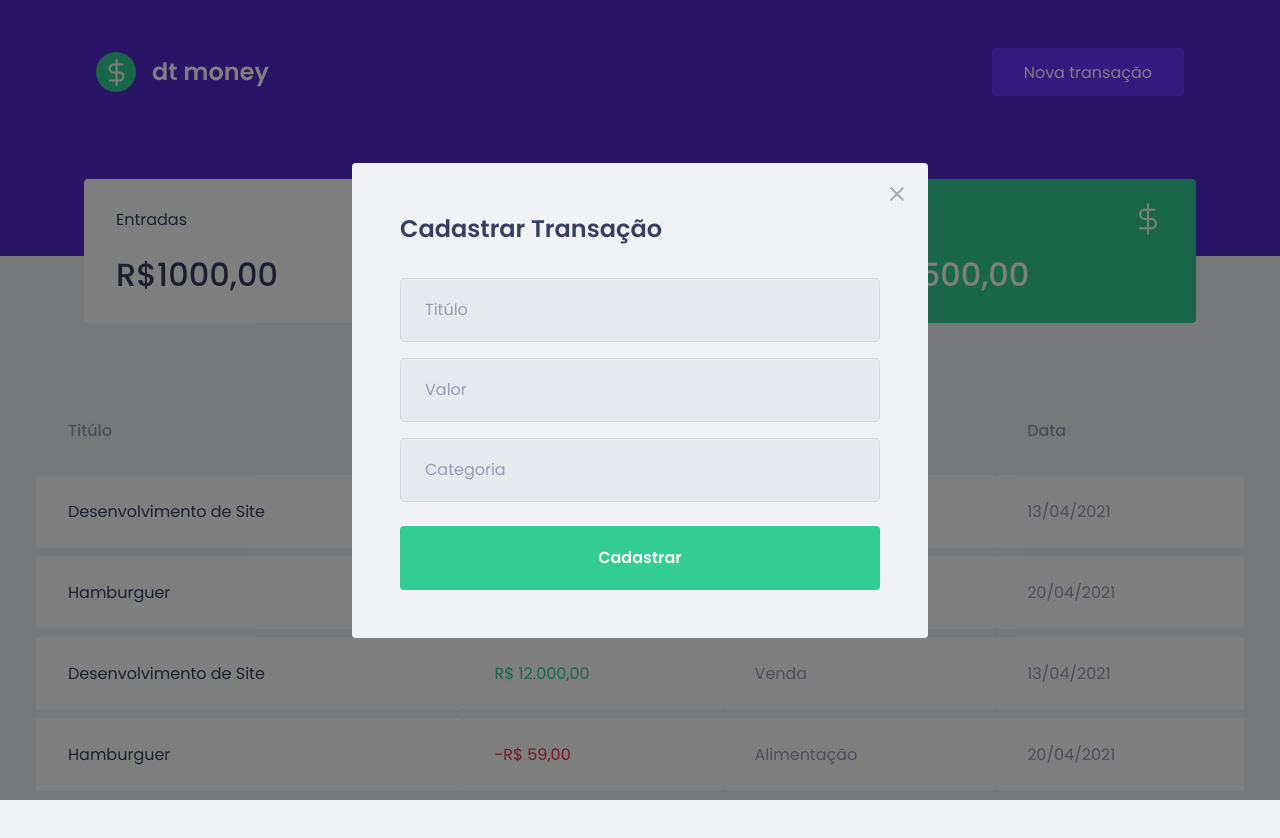
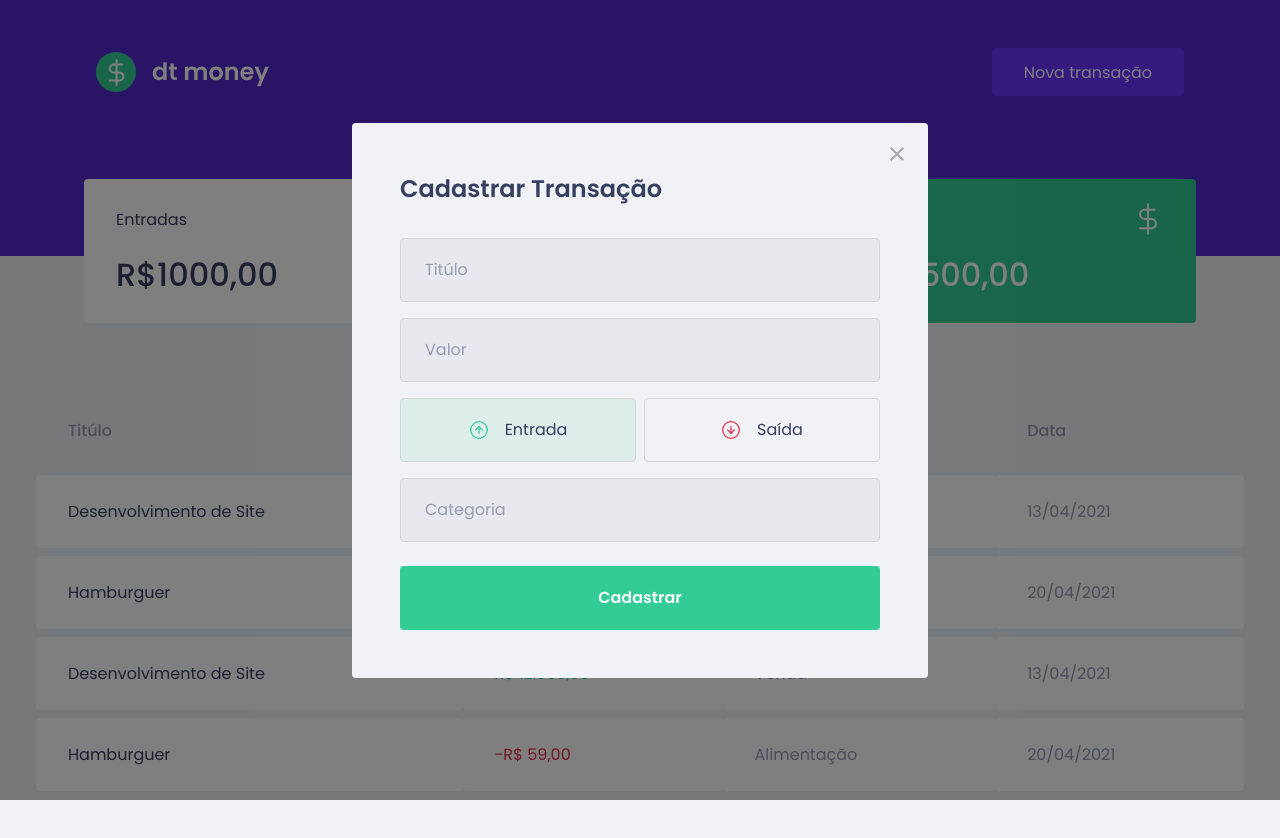
Before and after one commit to thiilins/DTMoney, a React (Create React App) app: page / in a window 1280 px wide. Both pictures are taken after a click on the button "Nova transação". Built offline with nearby package versions, Linux system fonts and the light colour scheme; no server answers; what miragejs would draw is missing.

Commit message:
Modal e Forms - 05/06/07

```diff
--- a/package.json
+++ b/package.json
@@ -5,6 +5,7 @@
   "dependencies": {
     "axios": "^0.24.0",
     "miragejs": "^0.1.42",
+    "polished": "^4.1.3",
     "react": "^17.0.2",
     "react-dom": "^17.0.2",
     "react-modal": "^3.14.3",
--- a/src/components/NewTransactionModal/index.tsx
+++ b/src/components/NewTransactionModal/index.tsx
@@ -1,6 +1,9 @@
 import Modal from "react-modal";
-import { Container } from "./style";
+import { Container, RadioBox, TransactionTypeContainer } from "./style";
 import closeImg from "../../assets/close.svg";
+import incomeImg from "../../assets/income.svg";
+import outcomeImg from "../../assets/outcome.svg";
+import { useState } from "react";
 interface NewTransactionModalProps {
   isOpen: boolean;
   onRequestClose: () => void;
@@ -11,6 +14,7 @@
   isOpen,
   onRequestClose,
 }: NewTransactionModalProps) {
+  const [type, setType] = useState("deposit");
   return (
     <Modal
       isOpen={isOpen}
@@ -29,6 +33,28 @@
         <h2>Cadastrar Transação</h2>
         <input placeholder="Titúlo" />
         <input type="number" placeholder="Valor" />
+        <TransactionTypeContainer>
+          <RadioBox
+            type="button"
+            onClick={() => setType("deposit")}
+            isActive={type === "deposit"}
+            activeColor="green"
+          >
+            <img src={incomeImg} alt="Entrada" />
+            <span>Entrada</span>
+          </RadioBox>
+
+          <RadioBox
+            type="button"
+            onClick={() => setType("withdraw")}
+            isActive={type === "withdraw"}
+            activeColor="red"
+          >
+            <img src={outcomeImg} alt="Saída" />
+            <span>Saída</span>
+          </RadioBox>
+        </TransactionTypeContainer>
+
         <input placeholder="Categoria" />
         <button type="submit">Cadastrar</button>
       </Container>
--- a/src/components/NewTransactionModal/style.ts
+++ b/src/components/NewTransactionModal/style.ts
@@ -1,5 +1,5 @@
 import styled from "styled-components";
-
+import { darken, transparentize } from "polished";
 export const Container = styled.form`
   h2 {
     color: var(--text-title);
@@ -32,11 +32,52 @@
     margin-top: 1.5rem;
     font-size: 1rem;
     font-weight: 600;
-    transition: filter 0.2s;
+    transition: filter border-color 0.2s;
+
     &:hover {
       filter: brightness(0.9);
     }
   }
+`;
 
-  //
+export const TransactionTypeContainer = styled.div`
+  margin: 1rem 0;
+  display: grid;
+  grid-template-columns: 1fr 1fr;
+  gap: 0.5rem;
 `;
+
+interface RadioBoxProps {
+  isActive: boolean;
+  activeColor: "green" | "red";
+}
+const colors = {
+  green: "#33CC95",
+  red: "#E52E4D",
+};
+export const RadioBox = styled.button<RadioBoxProps>`
+  height: 4rem;
+  border-radius: var(--default-border-radius);
+  border: 1px solid var(--input-border-color);
+  background: ${(props) =>
+    props.isActive
+      ? transparentize(0.9, colors[props.activeColor])
+      : "transparent"};
+  display: flex;
+  justify-content: center;
+  align-items: center;
+
+  &:hover {
+    border-color: ${darken(0.1, "#d7d7d7")};
+  }
+  img {
+    width: 20px;
+    height: 20px;
+  }
+  span {
+    display: inline-block;
+    margin-left: 1rem;
+    font-size: 1rem;
+    color: var(--text-title);
+  }
+`;
```
